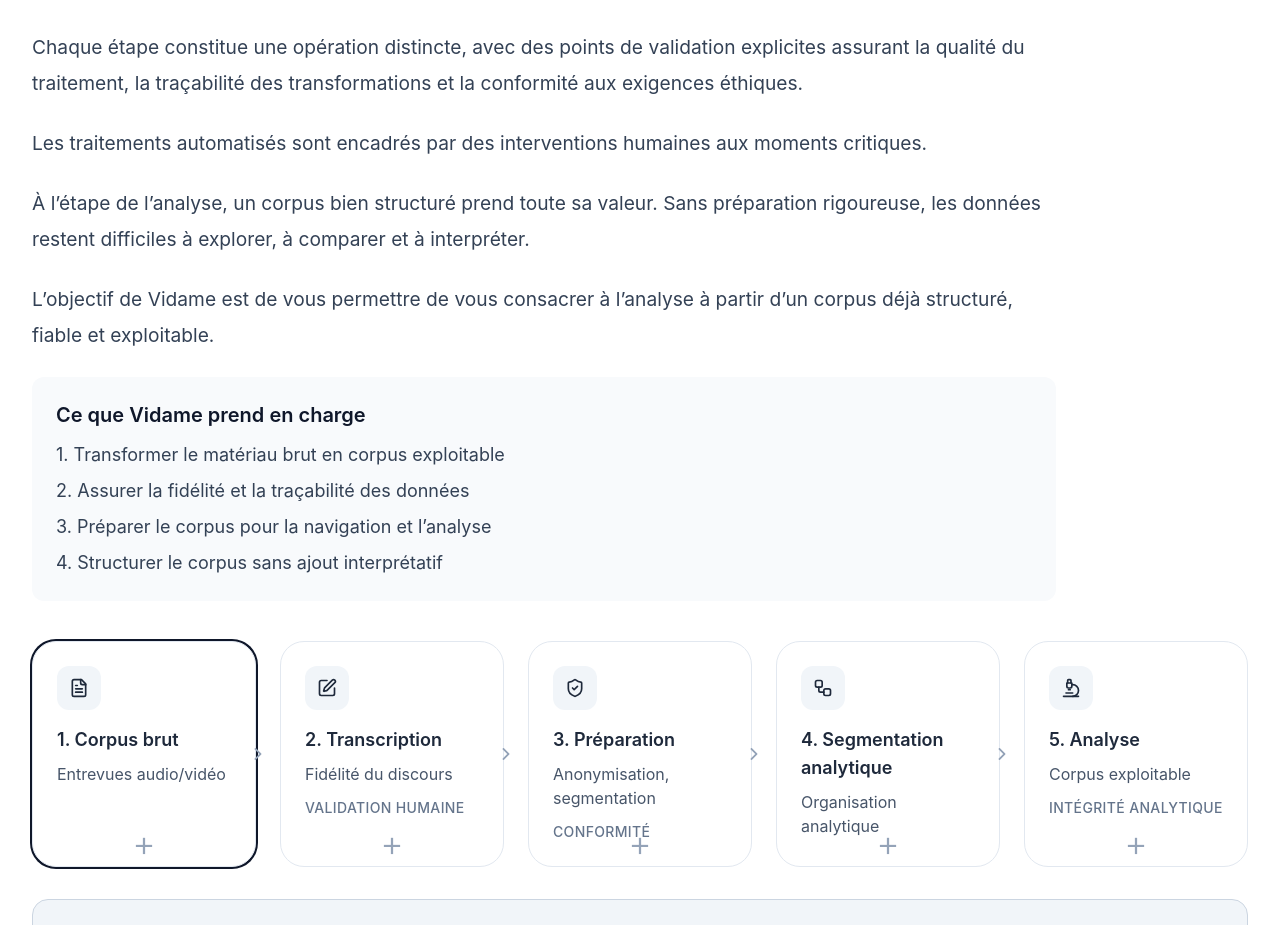
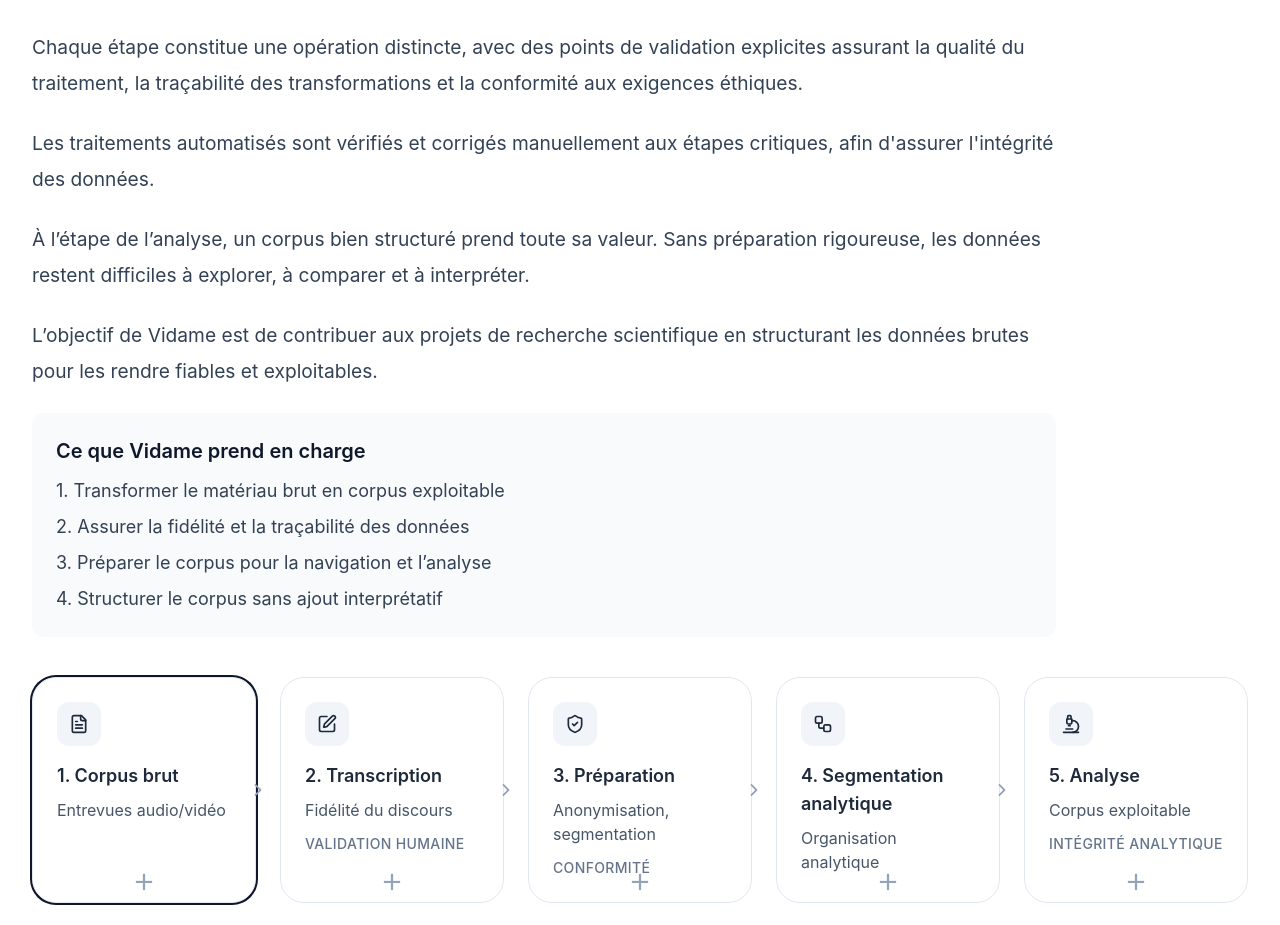
Before and after one commit to momopro21/vidame-recherche, a React (Vite) app: page / in a window 1280 px wide. Shown: the part 1644-2569 px from the top of the page. Built offline with nearby package versions, Linux system fonts and the light colour scheme; the HTML template or start-up script is replaced by a standard one.

Commit message:
Update App.tsx

```diff
--- a/src/App.tsx
+++ b/src/App.tsx
@@ -624,8 +624,8 @@ function Accueil({setPage,lang,}: {setPage: (page: string) => void;lang: "fr" |
 
               <p className="text-[1.15rem] leading-9 text-slate-700 md:text-[1.2rem] md:leading-9">
                 {lang === "fr"
-                  ? "Les traitements automatisés sont encadrés par des interventions humaines aux moments critiques."
-                  : "Automated processing is framed by human intervention at critical moments."}
+                  ? "Les traitements automatisés sont vérifiés et corrigés manuellement aux étapes critiques, afin d'assurer l'intégrité des données."
+                  : "Automated processing is reviewed manually by human intervention at critical moments."}
               </p>
 
               <p className="text-[1.15rem] leading-9 text-slate-700 md:text-[1.2rem] md:leading-9">
@@ -636,7 +636,7 @@ function Accueil({setPage,lang,}: {setPage: (page: string) => void;lang: "fr" |
 
               <p className="text-[1.15rem] leading-9 text-slate-700 md:text-[1.2rem] md:leading-9">
                 {lang === "fr"
-                  ? "L’objectif de Vidame est de vous permettre de vous consacrer à l’analyse à partir d’un corpus déjà structuré, fiable et exploitable."
+                  ? "L’objectif de Vidame est de contribuer aux projets de recherche scientifique en structurant les données brutes pour les rendre fiables et exploitables."
                   : "Vidame’s goal is to allow you to focus on analysis using a corpus that is already structured, reliable, and ready to use."}
               </p>
 
```
